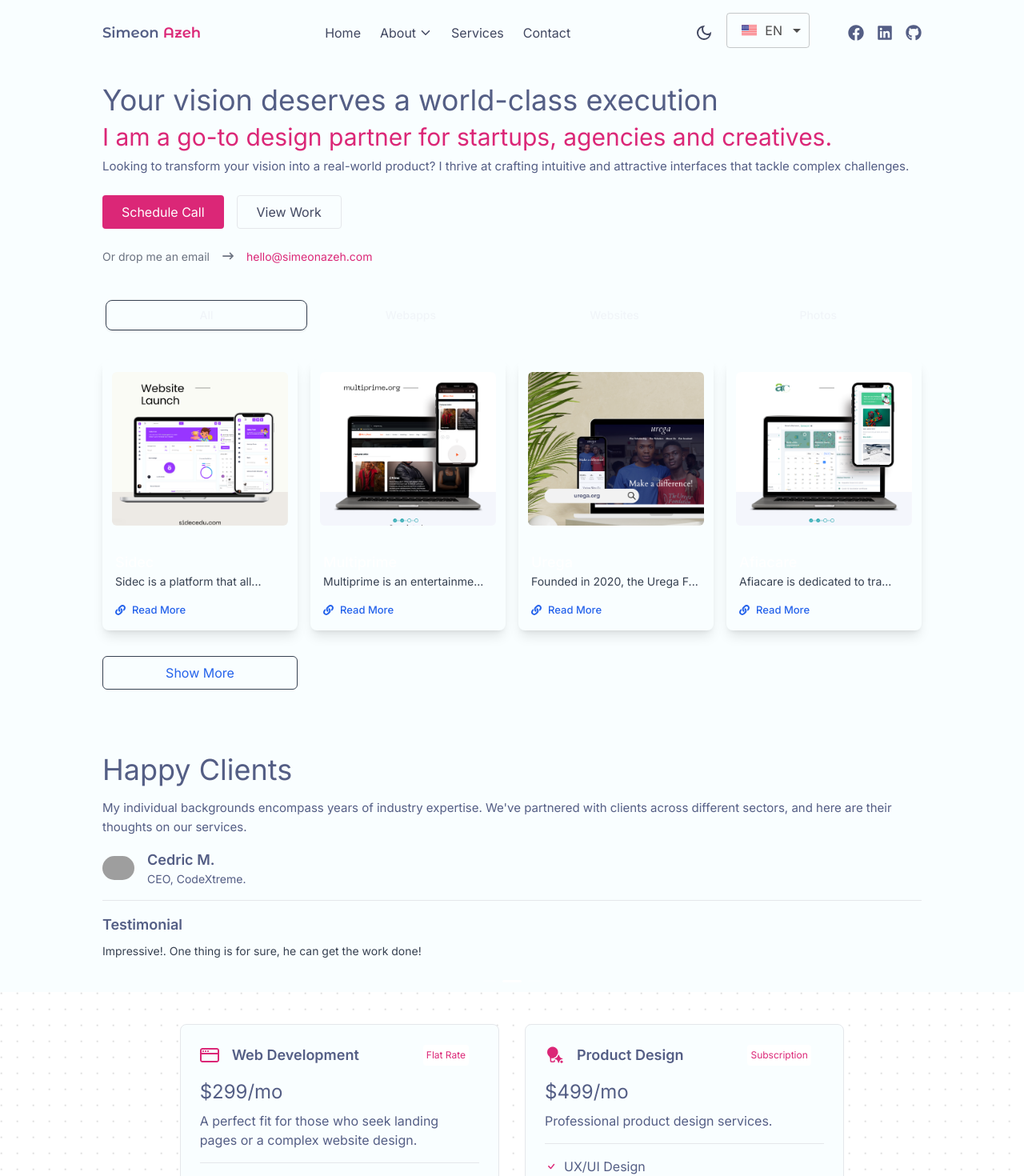
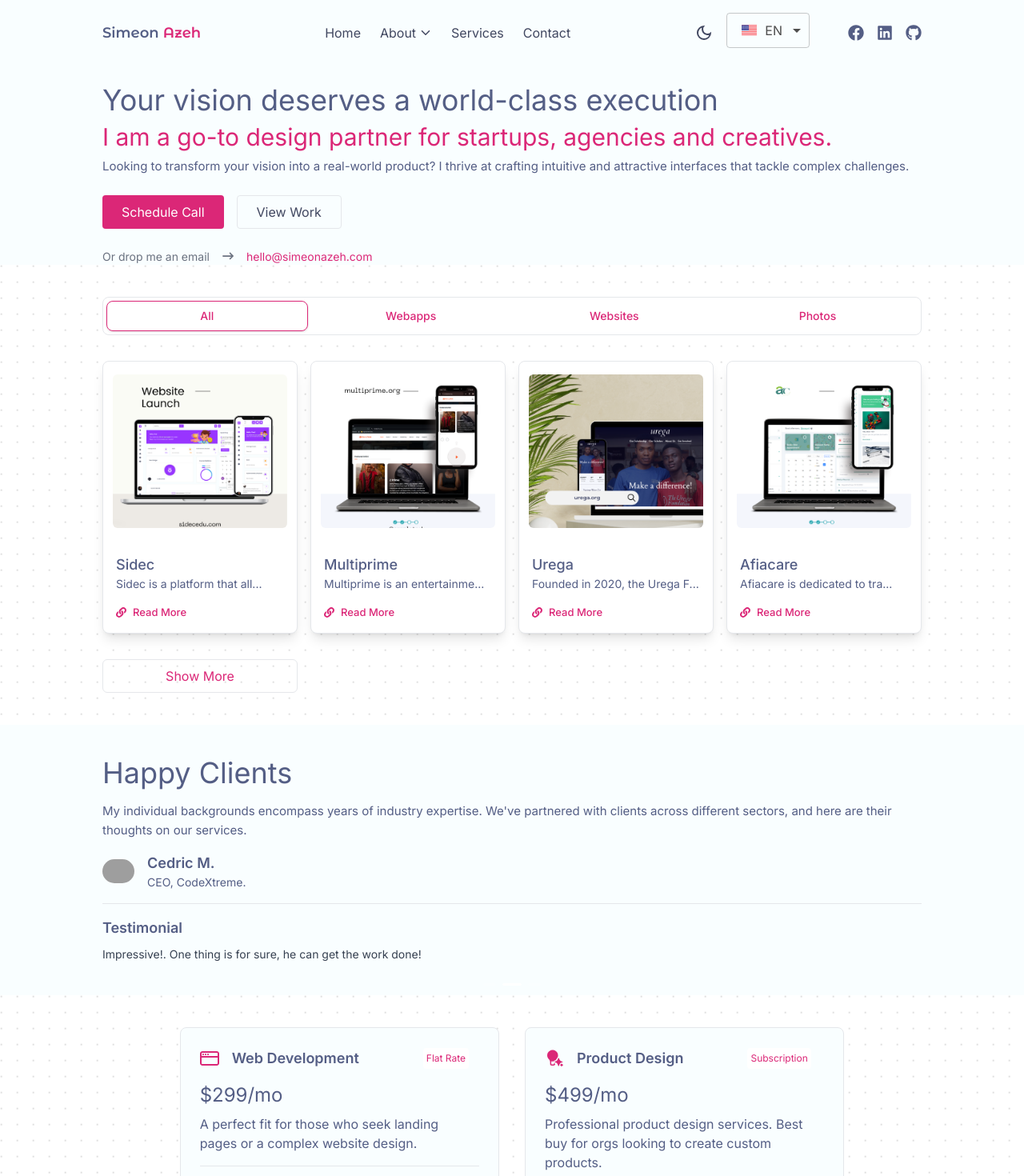
Before and after one commit to Simeon-Azeh/simeonportfolio, a React (Vite) app: page /portfolio in a window 1280 px wide. Shown: the top 1470 px of the page at 80% size. Built offline with nearby package versions, Linux system fonts and the light colour scheme; grey boxes are pictures that could not be loaded.

Commit message:
done with lightmode for portfolio

```diff
--- a/src/components/Portfolio/Tabs.jsx
+++ b/src/components/Portfolio/Tabs.jsx
@@ -264,16 +264,16 @@ const Tabs = () => {
 
 
   return (
-    <div className="bg-[#f9feff] dark:bg-dark-body transition-colors py-10 px-4 md:px-0 font-inter">
+    <div className="bg-white dot-pattern  dark:bg-dark-body transition-colors py-10 px-4 md:px-0 font-inter">
       <div className="w-full md:w-4/5 mx-auto">
         <Tab.Group>
-          <Tab.List className="flex space-x-1 bg-[#f9feff] dark:bg-[#1B1B1A] p-1">
+          <Tab.List className="flex space-x-1 bg-white border dark:border-none rounded-lg dark:bg-[#1B1B1A] p-1">
             {Object.keys(projects).map((category) => (
               <Tab
                 key={category}
                 className={({ selected }) =>
-                  `w-full py-2 text-sm leading-5 font-medium text-slate-100 rounded-lg outline-none duration-300
-                  ${selected ? 'border border-gray-700 shadow' : 'text-blue-100 hover:bg-white/[0.12] hover:text-white'}`
+                  `w-full py-2 text-sm leading-5 font-medium text-pink-600 dark:text-slate-100 rounded-lg outline-none duration-300
+                  ${selected ? 'border border-pink-600 dark:border-gray-700 dark:border-solid shadow' : 'text-blue-100 hover:bg-slate-300/[0.12] dark:hover:bg-white/[0.12] dark:hover:text-white'}`
                 }
               >
                 {category}
@@ -291,7 +291,7 @@ const Tabs = () => {
                   .map((project, index) => (
                     <div
                       key={index}
-                      className="bg-[#f9feff] dark:bg-[#1B1B1A] dark:border dark:border-gray-700 dark:border-solid shadow-lg rounded-lg overflow-hidden hover:translate-y-[-5px] duration-300"
+                      className="bg-white border dark:bg-[#1B1B1A] dark:border dark:border-gray-700 dark:border-solid shadow-lg rounded-lg overflow-hidden hover:translate-y-[-5px] duration-300"
                     >
                         <div className='w-[90%] py-4  mx-auto'>
                         <img
@@ -302,11 +302,11 @@ const Tabs = () => {
                         </div>
 
                       <div className="p-4">
-                        <h3 className="text-lg font-medium">{project.title}</h3>
-                        <p className="text-gray-700 dark:text-gray-400 text-sm hidden md:block">   {truncateDescription(project.description, 28)}</p>
-                        <p className="text-gray-700 dark:text-gray-400 text-sm block md:hidden">   {truncateDescription(project.description, 80)}</p>
+                        <h3 className="text-lg font-medium text-light-text dark:text-white">{project.title}</h3>
+                        <p className="text-light-text dark:text-gray-400 text-sm hidden md:block">   {truncateDescription(project.description, 28)}</p>
+                        <p className="text-light-text dark:text-gray-400 text-sm block md:hidden">   {truncateDescription(project.description, 80)}</p>
                         <button
-                          className="flex font-medium text-[13px] items-center mt-4 text-blue-600 dark:text-gray-200"
+                          className="flex font-medium text-[13px] items-center mt-4 text-pink-600 dark:text-gray-200"
                           onClick={() => openDrawer(project)}
                         >
                           <FaLink className="mr-2" />
@@ -318,7 +318,7 @@ const Tabs = () => {
                 {projectList.length > 4 && (
                   <button
                     onClick={toggleShowMore}
-                    className="mt-4 px-4 py-2 text-blue-600 dark:text-gray-200 border border-gray-700 border-solid dark:border-gray-700 rounded-md"
+                    className="mt-4 px-4 py-2 text-pink-600 dark:text-gray-200 border dark:border-gray-700) dark:border-solid dark:dar rounded-md"
                   >
                     {showMore ? 'Show Less' : 'Show More'}
                   </button>
--- a/src/components/Pricing.jsx
+++ b/src/components/Pricing.jsx
@@ -54,8 +54,8 @@ function Pricing() {
             title="Product Design"
             pricingType="Subscription"
             price="$499/mo"
-            description="Professional product design services."
-            features={['UX/UI Design', 'Prototype', 'User Testing', 'Iteration']}
+            description="Professional product design services. Best buy for orgs looking to create custom products."
+            features={['UX/UI Design', 'Prototype', 'User Testing', 'Iteration',  ]}
             buttonLabel="Let's Work Together"
           />
         </div>
--- a/src/pages/Portfolio.jsx
+++ b/src/pages/Portfolio.jsx
@@ -17,7 +17,7 @@ function Portfolio() {
         <Header />
         </div>
 
-        <div>
+        <div className=''>
           <SubHero />
         </div>
         <div>
```
